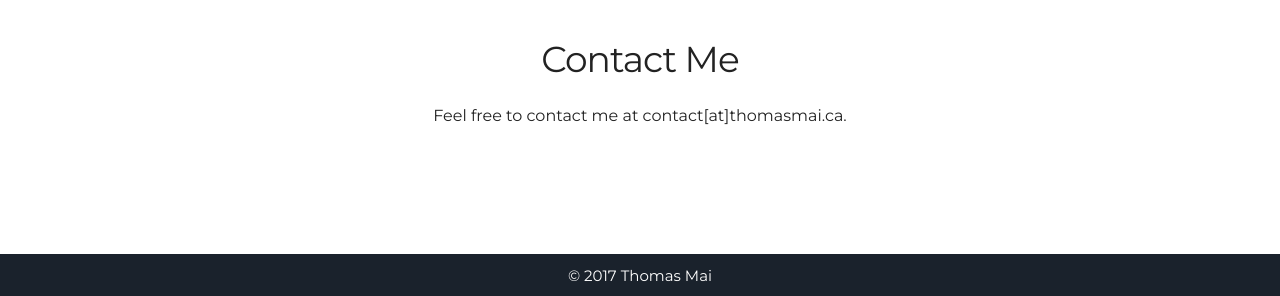
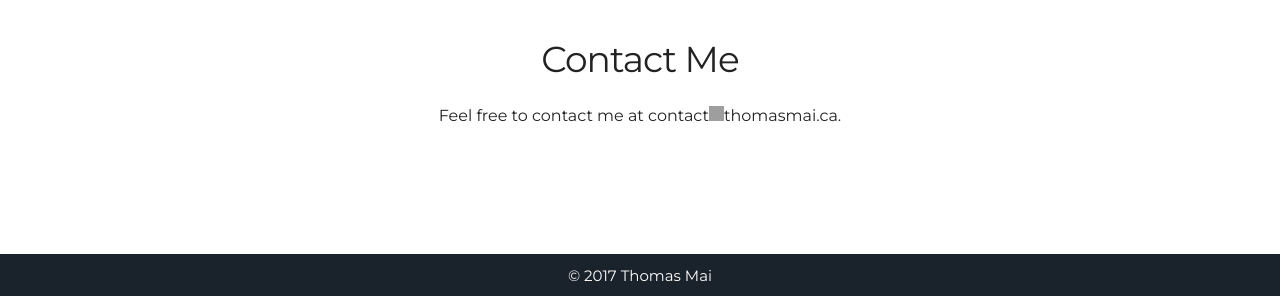
Before and after one commit to thomasmai/thomasmai.github.io, a Jekyll site: the page built from index.html, in a window 1280 px wide. Shown: the part 1090-1386 px from the top of the page. Built offline with Jekyll 4.4.1, drawn with Linux system fonts in a browser that asks for light colours; grey boxes are pictures that could not be loaded.

Commit message:
Update contactme.html

```diff
--- a/_includes/contactme.html
+++ b/_includes/contactme.html
@@ -1,6 +1,6 @@
 <div class="container">
   <div class="user-details">
     <h3> Contact Me </h3>
-    <p> Feel free to contact me at contact[at]thomasmai.ca. </p>
+    <p> Feel free to contact me at contact<img alt="@" src="//upload.wikimedia.org/wikipedia/commons/thumb/8/88/At_sign.svg/20px-At_sign.svg.png" decoding="async" width="15" height="15" class="mw-file-element" srcset="//upload.wikimedia.org/wikipedia/commons/thumb/8/88/At_sign.svg/40px-At_sign.svg.png 1.5x" data-file-width="145" data-file-height="145">thomasmai.ca. </p>
   </div>
 </div>
```
